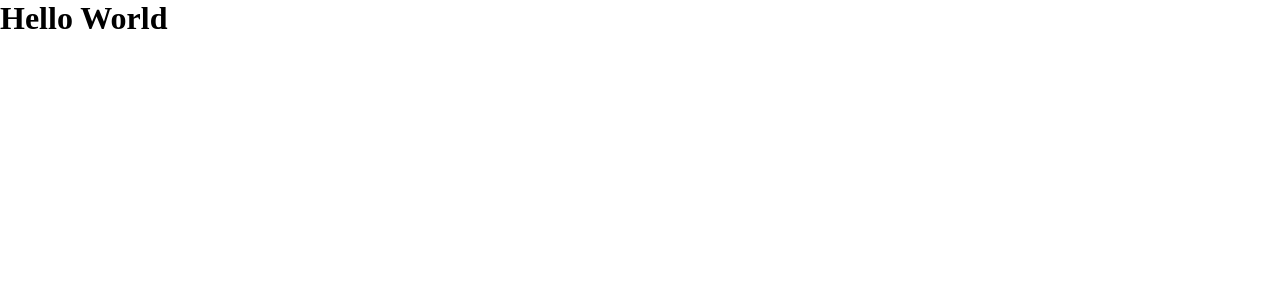
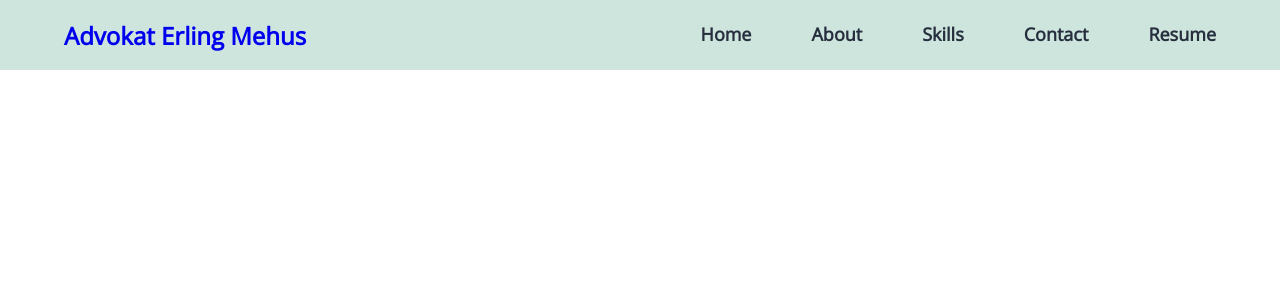
Before and after one commit to maf256/advokatmehus, a Next.js app: page / in a window 1280 px wide. Shown: the top 300 px of the page. Built offline with nearby package versions, Linux system fonts and the light colour scheme.

Commit message:
create Navbar

```diff
--- a/package.json
+++ b/package.json
@@ -13,6 +13,7 @@
     "eslint-config-next": "13.3.0",
     "next": "13.3.0",
     "react": "18.2.0",
-    "react-dom": "18.2.0"
+    "react-dom": "18.2.0",
+    "styled-components": "^5.3.9"
   }
 }
--- /dev/null
+++ b/pages/components/common/Data.js
@@ -0,0 +1,22 @@
+export const Data = {
+    skills: {
+        menu: {
+            en: [
+                {name: 'Home', href: '#home'},
+                {name: 'About', href: '#about'},
+                {name: 'Skills', href: '#skills'},
+                {name: 'Contact', href: '#contact'},
+                {name: 'Resume', href: 'https://docs.google.com/document/d/1CnW2JXswDhA3hJBSsXhzZ98TOPY6wbgO/edit?usp=sharing&ouid=109271537866387535039&rtpof=true&sd=true'},
+                ],
+            nr: [
+                {name: 'Hjem', href: '#home'},
+                {name: 'Om meg', href: '#about'},
+                {name: 'Ferdigheter', href: '#skills'},
+                {name: 'Kontakt', href: '#contact'},
+                {name: 'CV-en', href: 'https://docs.google.com/document/d/1CnW2JXswDhA3hJBSsXhzZ98TOPY6wbgO/edit?usp=sharing&ouid=109271537866387535039&rtpof=true&sd=true'},
+
+            ]
+        },
+    }
+
+}
--- /dev/null
+++ b/pages/components/navbar/Hamburger.js
@@ -0,0 +1,58 @@
+import styled from "styled-components"
+import { useState } from "react"
+import RightNav from "./RightNav"
+import React from 'react'
+
+export default function Hamburger({selectedLanguage, setSelectedLanguage}) {
+    const [open, setOpen] = useState(false)
+
+    return (
+        <>
+            <StyledHamburger open={open} onClick={() => setOpen(!open) }>
+                <div></div>
+                <div></div>
+                <div></div>
+            </StyledHamburger>
+            <RightNav selectedLanguage={selectedLanguage} open={open} setSelectedLanguage={setSelectedLanguage}/>
+        </>
+    )
+}
+
+const StyledHamburger = styled.div`
+    width: 2rem;
+    height: 2rem;
+    position: fixed;
+    top: 15px;
+    right: 20px;
+    display: none;
+    z-index: 100;
+    cursor: pointer;
+
+    @media (max-width:768px){
+        display: flex;
+        justify-content: space-around;
+        flex-flow: column  nowrap;
+    }
+    div {
+        width: 2rem;
+        height: 0.25rem;
+        background-color: black;
+        border-radius: 10px;
+
+        transform-origin: 1px;
+        transition: all 0.3s linear;
+        &:nth-child(1) {
+        transform: ${({ open }) => open ? 'rotate(45deg)' : 'rotate(0)'};
+        }
+
+        &:nth-child(2) {
+        transform: ${({ open }) => open ? 'translateX(100%)' : 'translateX(0)'};
+        opacity: ${({ open }) => open ? 0 : 1};
+        }
+
+        &:nth-child(3) {
+        transform: ${({ open }) => open ? 'rotate(-45deg)' : 'rotate(0)'};
+        }
+    }
+
+`
--- /dev/null
+++ b/pages/components/navbar/Navbar.js
@@ -0,0 +1,27 @@
+import React from 'react'
+import styled from 'styled-components'
+import Hamburger from './Hamburger.js'
+
+
+
+export default function Navbar ({selectedLanguage, setSelectedLanguage}) {
+
+  return (
+    <Nav >
+        <a href="#"><h1>Advokat Erling Mehus</h1> </a>
+        <Hamburger selectedLanguage={selectedLanguage} setSelectedLanguage={setSelectedLanguage} />
+    </Nav>
+  )
+}
+
+const Nav = styled.nav `
+    width: 100%;
+    height: 70px;
+    display: flex;
+    flex-direction: row;
+    justify-content: space-between;
+    align-items: center;
+    padding: 0 5% 0 5%;
+    background-color: #cde5dd;
+    position: fixed;
+`
--- /dev/null
+++ b/pages/components/navbar/RightNav.js
@@ -0,0 +1,80 @@
+import React from 'react';
+import styled from 'styled-components';
+import { Data } from '../common/Data';
+
+
+export default function RightNav ({ open,selectedLanguage, setSelectedLanguage}) {
+  return (
+    <Ul open={open}>
+    {
+        Data.skills.menu[selectedLanguage].map((item, inx) =>
+        <li
+            className= "cool-link"
+            key={inx}>
+            <a href={item.href}>
+            {item.name}
+            </a>
+        </li>
+
+        )
+    }
+    </Ul>
+  )
+}
+
+
+
+
+
+const Ul = styled.ul`
+    a {
+        color: #272F3E;
+        font-size: 18px;
+        font-weight: 600;
+        font-stretch: 100%;
+    }
+    list-style: none;
+    display: flex;
+    flex-flow: row nowrap;
+    .cool-link {
+        display: inline-block;
+        text-decoration: none;
+        padding-left: 60px;
+    }
+
+    .cool-link::after {
+        content: '';
+        display: block;
+        width: 0;
+        height: 3px;
+        background: black;
+        transition: width .2s;
+    }
+
+    .cool-link:hover::after {
+        width: 100%;
+        transition: width .6s;
+    }
+
+  @media (max-width: 768px) {
+    flex-flow: column nowrap;
+    background-color: #0D2538;
+    position: fixed;
+    transform: ${({ open }) => open ? 'translateX(0)' : 'translateX(100%)'};
+    top: 0;
+    right: 0;
+    height: 100vh;
+    width: 300px;
+    padding-top: 3.5rem;
+    transition: transform 0.3s ease-in-out;
+    li {
+      color: #fff;
+      select {
+        color: #FFE9B1;
+      }
+    }
+    a {
+      color: ${({ open }) => open ? '#FFE9B1' : "#112B3C"};
+    }
+  }
+`;
--- a/pages/index.js
+++ b/pages/index.js
@@ -1,4 +1,5 @@
 import Head from 'next/head'
+import Navbar from './components/navbar/Navbar'
 import { Inter } from 'next/font/google'
 // import styles from '@/styles/Home.module.css'
 
@@ -12,8 +13,13 @@ export default function Home() {
         <meta name="description" content="Generated by create next app" />
         <meta name="viewport" content="width=device-width, initial-scale=1" />
         <link rel="icon" href="/favicon.ico" />
+        <link rel="preconnect" href="https://fonts.googleapis.com" />
+        <link rel="preconnect" href="https://fonts.gstatic.com" crossorigin />
+        <link href="https://fonts.googleapis.com/css2?family=Open+Sans:wght@300&display=swap" rel="stylesheet" />
+
       </Head>
       <main>
+        <Navbar selectedLanguage= 'en' />
         <h1>Hello World</h1>
       </main>
     </>
--- a/styles/globals.css
+++ b/styles/globals.css
@@ -3,11 +3,12 @@
   box-sizing: border-box;
   padding: 0;
   margin: 0;
+  font-family: 'Open Sans', sans-serif;
+
 }
 
 
 
 a {
-  color: inherit;
   text-decoration: none;
 }
```
Also changed, not shown: 1 other file (tests, documents, lock files or other folders).
